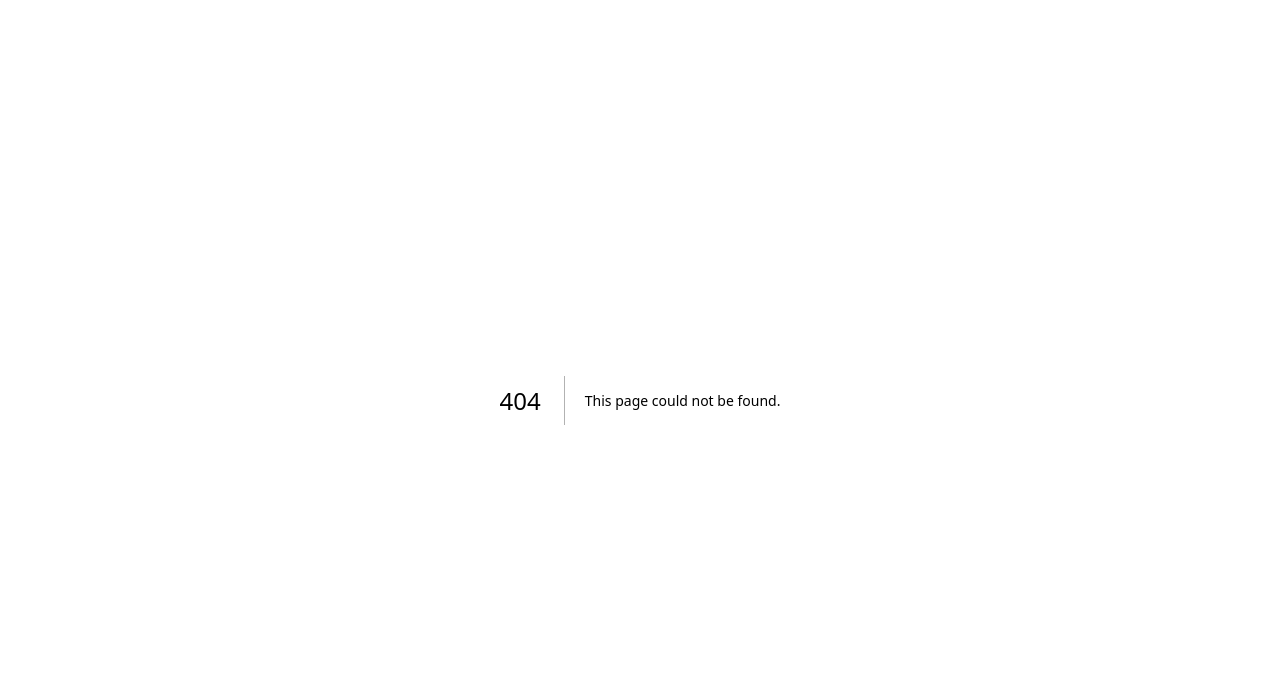
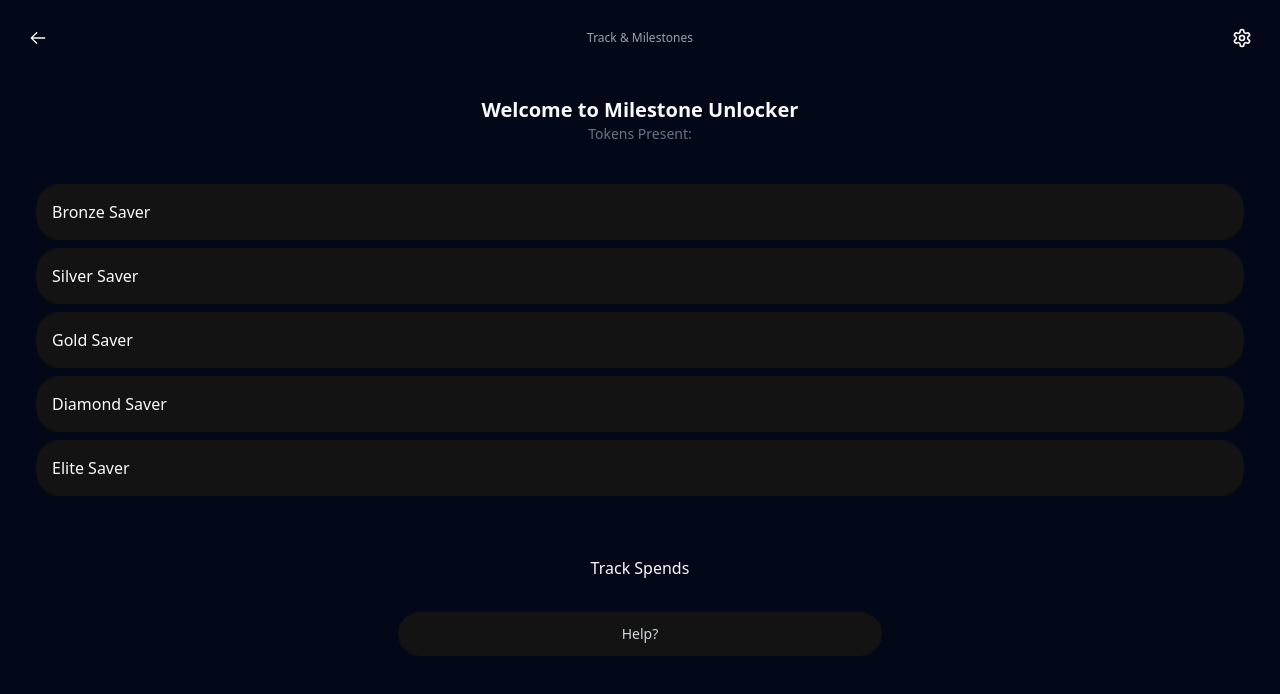
Before and after one commit to itsksquare/FinTrack, a Next.js app: page /tiers in a window 1280 px wide. Before the commit this address had no page. Shown: the top 694 px of the page. Built offline with nearby package versions, Linux system fonts and the light colour scheme; no server answers.

Commit message:
Tiers page added

```diff
--- /dev/null
+++ b/app/tiers/page.jsx
@@ -0,0 +1,71 @@
+"use client";
+
+import Link from "next/link";
+import {
+  ArrowLeftIcon,
+  LockClosedIcon,
+  LockOpen2Icon,
+} from "@radix-ui/react-icons";
+import { SettingsIcon } from "lucide-react";
+import { useSession } from "next-auth/react";
+import { TiersList } from "@/utils/Utils";
+
+const TierPage = () => {
+  const { data: session } = useSession();
+
+  return (
+    <>
+      <div className="flex flex-col justify-between items-center p-5">
+        <div className="w-full flex flex-row justify-between items-center">
+          <Link href="/">
+            <ArrowLeftIcon className="h-5 w-5 m-2" />
+          </Link>
+          <p className="text-xs text-gray-400">Track & Milestones</p>
+          <SettingsIcon className="h-5 w-5 m-2" />
+        </div>
+        <div className="w-full flex flex-col justify-center items-center mt-10 mb-5">
+          <h2 className="text-xl font-semibold">
+            Welcome to Milestone Unlocker
+          </h2>
+          <p className="text-sm text-gray-500">
+            Tokens Present: {session?.user.currentTokens}
+          </p>
+        </div>
+        <div className="w-full flex flex-col p-4">
+          {TiersList.map((tier) => (
+            <div
+              key={tier.id}
+              className="w-full flex flex-row justify-between items-center p-4 bg-[#131313] rounded-3xl my-1"
+            >
+              <p>{tier.name}</p>
+              {session?.user.currentTier &&
+                (TiersList.find(
+                  (tierSes) => tierSes.key === session?.user.currentTier
+                ).id >= tier.id ? (
+                  <LockOpen2Icon className="w-5 h-5 m-1" />
+                ) : (
+                  <LockClosedIcon className="w-5 h-5 m-1" />
+                ))}
+            </div>
+          ))}
+        </div>
+        <div className="w-full flex flex-col items-center p-4">
+          <Link
+            href="/spends"
+            className="w-full rounded-2xl items-center text-center p-4 my-2 gradient_btn"
+          >
+            Track Spends
+          </Link>
+          <Link
+            href="/"
+            className="w-2/5 bg-[#131313] rounded-3xl p-3 my-2 text-center text-sm text-gray-300"
+          >
+            Help?
+          </Link>
+        </div>
+      </div>
+    </>
+  );
+};
+
+export default TierPage;
```
